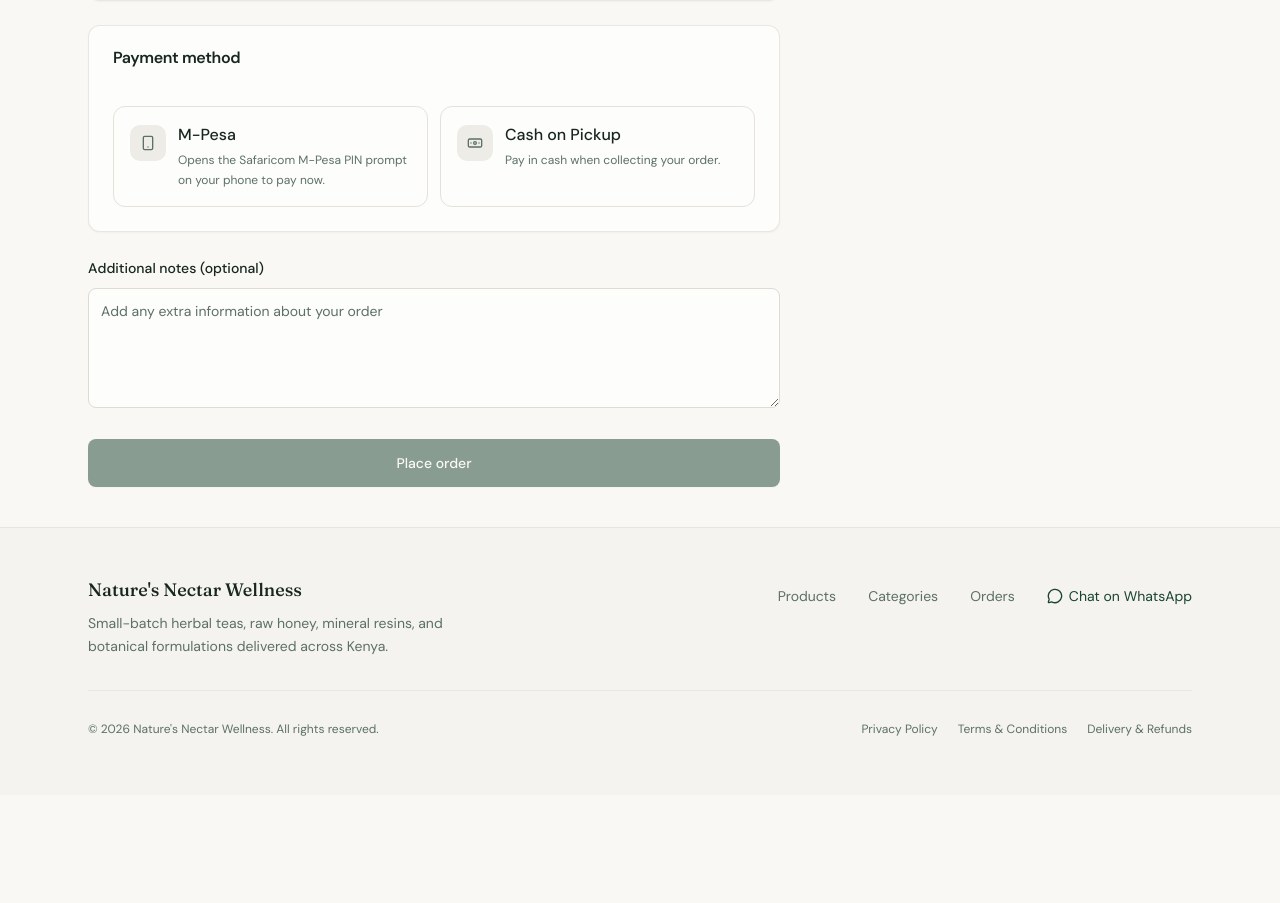
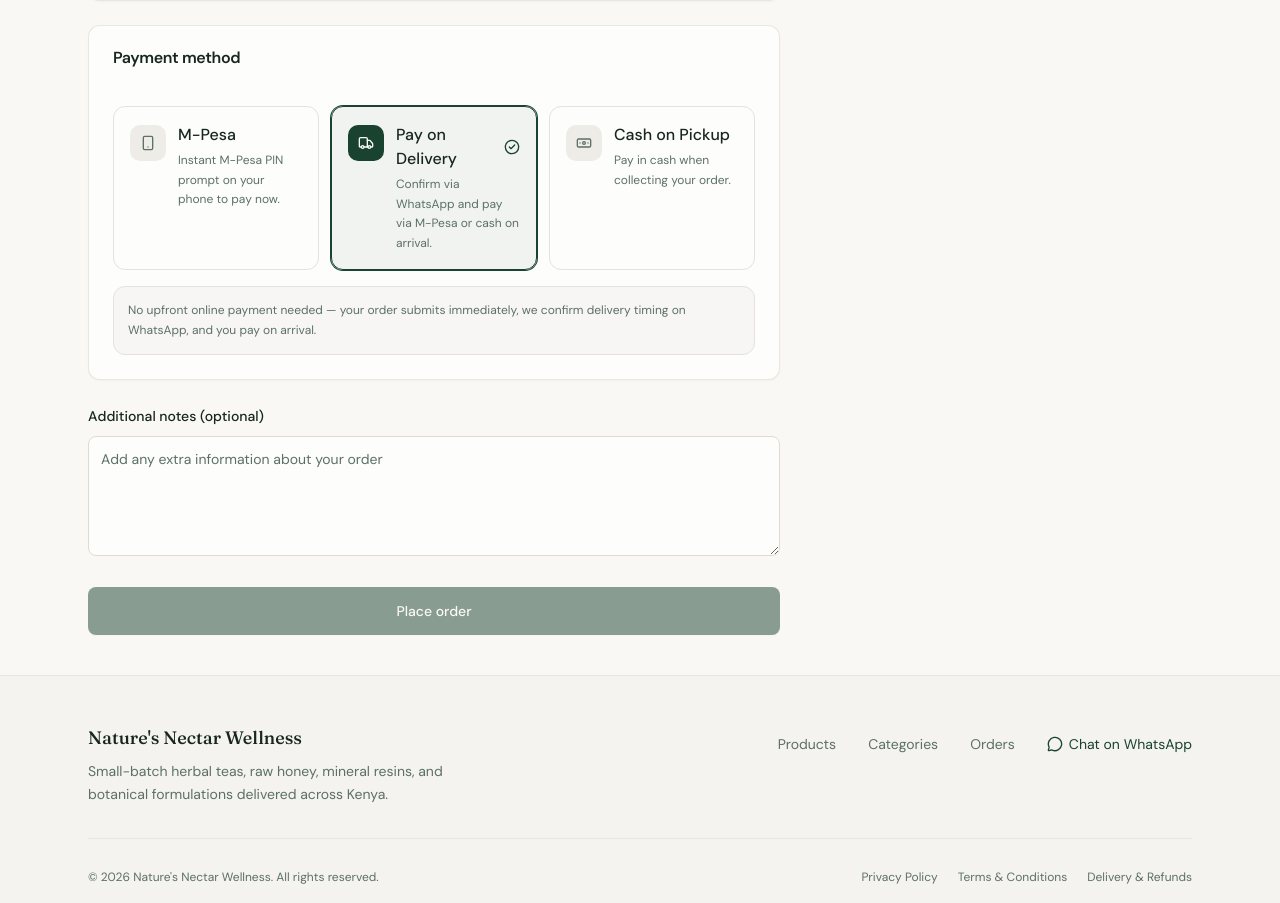
Before and after one commit to kennedy-labs/natures-nectar-wellness, a Next.js app: page /checkout in a window 1280 px wide. Shown: the part 872-1775 px from the top of the page. Before the commit the page ends 1667 px from the top, so only its background shows below. Built offline with nearby package versions, Linux system fonts and the light colour scheme; no server answers.

Commit message:
Add Pay on Delivery checkout option when M-Pesa Daraja is inactive

```diff
--- a/src/features/checkout/components/CheckoutForm.tsx
+++ b/src/features/checkout/components/CheckoutForm.tsx
@@ -111,7 +111,9 @@ export function CheckoutForm({
         longitude: undefined,
       },
 
-      preferredPaymentMethod: undefined,
+      preferredPaymentMethod: gatewayAvailability?.darajaEnabled
+        ? "MPESA_BUY_GOODS"
+        : "CASH_ON_DELIVERY",
       mpesaPhone: "",
       customerNotes: "",
     },
@@ -132,7 +134,7 @@ export function CheckoutForm({
       !gatewayAvailability?.darajaEnabled
     ) {
       setGeneralError(
-        "Online M-Pesa payment is not activated yet on this store. Please choose Cash on Pickup to place your order now."
+        "Online M-Pesa payment is not activated yet on this store. Please choose Pay on Delivery or Cash on Pickup to place your order now."
       );
       return;
     }
@@ -315,7 +317,7 @@ export function CheckoutForm({
           className="min-h-12 w-full rounded-md bg-primary px-4 py-3 text-base font-medium text-primary-foreground shadow-sm transition-all duration-150 hover:bg-primary/92 focus-visible:outline-none focus-visible:ring-2 focus-visible:ring-ring focus-visible:ring-offset-2 focus-visible:ring-offset-background disabled:cursor-not-allowed disabled:opacity-50 md:text-sm"
         >
           {mpesaBlockedWithoutDaraja
-            ? "Select Cash on Pickup (M-Pesa awaiting activation)"
+            ? "Select Pay on Delivery or Cash on Pickup"
             : isSubmitting
               ? selectedPaymentMethod === "MPESA_BUY_GOODS"
                 ? "Opening M-Pesa payment..."
--- a/src/features/checkout/components/CheckoutPaymentSection.tsx
+++ b/src/features/checkout/components/CheckoutPaymentSection.tsx
@@ -8,7 +8,7 @@ import type {
   UseFormSetValue,
   UseFormWatch,
 } from "react-hook-form";
-import { Banknote, CheckCircle2, Smartphone } from "lucide-react";
+import { Banknote, CheckCircle2, Smartphone, Truck } from "lucide-react";
 
 import { Card, CardContent, CardHeader, CardTitle } from "@/components/ui/card";
 import { Input } from "@/components/ui/input";
@@ -29,7 +29,10 @@ type Props = {
 };
 
 type PaymentOption = {
-  value: Extract<PaymentMethod, "MPESA_BUY_GOODS" | "CASH_ON_PICKUP">;
+  value: Extract<
+    PaymentMethod,
+    "MPESA_BUY_GOODS" | "CASH_ON_DELIVERY" | "CASH_ON_PICKUP"
+  >;
   title: string;
   subtitle: string;
 };
@@ -38,7 +41,12 @@ const PAYMENT_OPTIONS: PaymentOption[] = [
   {
     value: "MPESA_BUY_GOODS",
     title: "M-Pesa",
-    subtitle: "Opens the Safaricom M-Pesa PIN prompt on your phone to pay now.",
+    subtitle: "Instant M-Pesa PIN prompt on your phone to pay now.",
+  },
+  {
+    value: "CASH_ON_DELIVERY",
+    title: "Pay on Delivery",
+    subtitle: "Confirm via WhatsApp and pay via M-Pesa or cash on arrival.",
   },
   {
     value: "CASH_ON_PICKUP",
@@ -108,12 +116,16 @@ export function CheckoutPaymentSection({
         <div
           role="radiogroup"
           aria-label="Payment method"
-          className="grid gap-3 sm:grid-cols-2"
+          className="grid gap-3 sm:grid-cols-3"
         >
           {PAYMENT_OPTIONS.map((option) => {
             const isSelected = selectedMethod === option.value;
             const Icon =
-              option.value === "MPESA_BUY_GOODS" ? Smartphone : Banknote;
+              option.value === "MPESA_BUY_GOODS"
+                ? Smartphone
+                : option.value === "CASH_ON_DELIVERY"
+                  ? Truck
+                  : Banknote;
 
             return (
               <button
@@ -213,10 +225,17 @@ export function CheckoutPaymentSection({
             ) : (
               <div className="rounded-lg border border-amber-300 bg-amber-50 p-3 text-xs leading-relaxed text-amber-950">
                 Online M-Pesa PIN payment is not activated yet on this store.
-                Please select <strong>Cash on Pickup</strong> to submit your
-                order now.
+                Please select <strong>Pay on Delivery</strong> or{" "}
+                <strong>Cash on Pickup</strong> to submit your order now.
               </div>
             )}
+          </div>
+        ) : null}
+
+        {selectedMethod === "CASH_ON_DELIVERY" ? (
+          <div className="rounded-xl border bg-muted/40 p-3.5 text-xs leading-relaxed text-muted-foreground">
+            No upfront online payment needed — your order submits immediately,
+            we confirm delivery timing on WhatsApp, and you pay on arrival.
           </div>
         ) : null}
 
--- a/src/features/checkout/components/CheckoutSuccess.tsx
+++ b/src/features/checkout/components/CheckoutSuccess.tsx
@@ -40,6 +40,7 @@ export function CheckoutSuccess({
     `https://wa.me/254757122299?text=${encodeURIComponent(whatsappMessage)}`;
 
   const isCashOnPickup = preferredPaymentMethod === "CASH_ON_PICKUP";
+  const isCashOnDelivery = preferredPaymentMethod === "CASH_ON_DELIVERY";
 
   return (
     <div className="rounded-2xl border border-border/80 bg-card p-5 shadow-[0_1px_2px_rgba(24,42,32,0.04)] sm:p-8">
@@ -56,9 +57,11 @@ export function CheckoutSuccess({
           <p className="text-sm leading-relaxed text-muted-foreground">
             {initialVerified
               ? "Your M-Pesa payment has been verified and your order is now queued for processing."
-              : isCashOnPickup
-                ? "Your order is saved. Pay in cash when collecting your order."
-                : "Your order is received."}
+              : isCashOnDelivery
+                ? "Your order is saved. Confirm delivery timing on WhatsApp and pay on arrival."
+                : isCashOnPickup
+                  ? "Your order is saved. Pay in cash when collecting your order."
+                  : "Your order is received."}
           </p>
         </div>
 
@@ -99,6 +102,20 @@ export function CheckoutSuccess({
                 </strong>
               </p>
             ) : null}
+          </div>
+        ) : isCashOnDelivery ? (
+          <div className="space-y-2 rounded-xl border bg-muted/40 p-4 text-sm">
+            <div className="flex items-center gap-2 font-medium text-foreground">
+              <Banknote className="h-4 w-4 text-primary" />
+              <span>Pay on Delivery / WhatsApp Confirmation</span>
+            </div>
+            <p className="text-xs leading-relaxed text-muted-foreground">
+              No online payment is required now. Tap{" "}
+              <strong>Continue on WhatsApp</strong> below to confirm dispatch,
+              and pay{" "}
+              <strong>{formatKes(amount)}</strong> (plus any agreed delivery
+              fee) via M-Pesa or cash on delivery.
+            </p>
           </div>
         ) : isCashOnPickup ? (
           <div className="space-y-2 rounded-xl border bg-muted/40 p-4 text-sm">
--- a/src/features/orders/components/CustomerOrdersView.tsx
+++ b/src/features/orders/components/CustomerOrdersView.tsx
@@ -640,9 +640,17 @@ export function CustomerOrdersView({
                               ? isPaid
                                 ? "Cash on Pickup (Paid)"
                                 : "Cash on Pickup"
-                              : isPaid
-                                ? "M-Pesa (Paid)"
-                                : "M-Pesa"}
+                              : order.preferredPaymentMethod === "CASH_ON_DELIVERY"
+                                ? isPaid
+                                  ? "Pay on Delivery (Paid)"
+                                  : "Pay on Delivery"
+                                : order.preferredPaymentMethod === "BANK_TRANSFER"
+                                  ? isPaid
+                                    ? "Bank Transfer (Paid)"
+                                    : "Bank Transfer"
+                                  : isPaid
+                                    ? "M-Pesa (Paid)"
+                                    : "M-Pesa"}
                           </p>
                         </div>
                       </div>
--- a/src/server/services/order.service.ts
+++ b/src/server/services/order.service.ts
@@ -113,7 +113,7 @@ export async function submitOrder(input: unknown) {
       throw new ApiError(
         400,
         "MPESA_NOT_CONFIGURED",
-        "Instant M-Pesa payment is not activated yet. Please select Cash on Pickup or configure Safaricom Daraja credentials."
+        "Instant M-Pesa payment is not activated yet. Please select Pay on Delivery or Cash on Pickup."
       );
     }
   }
```
